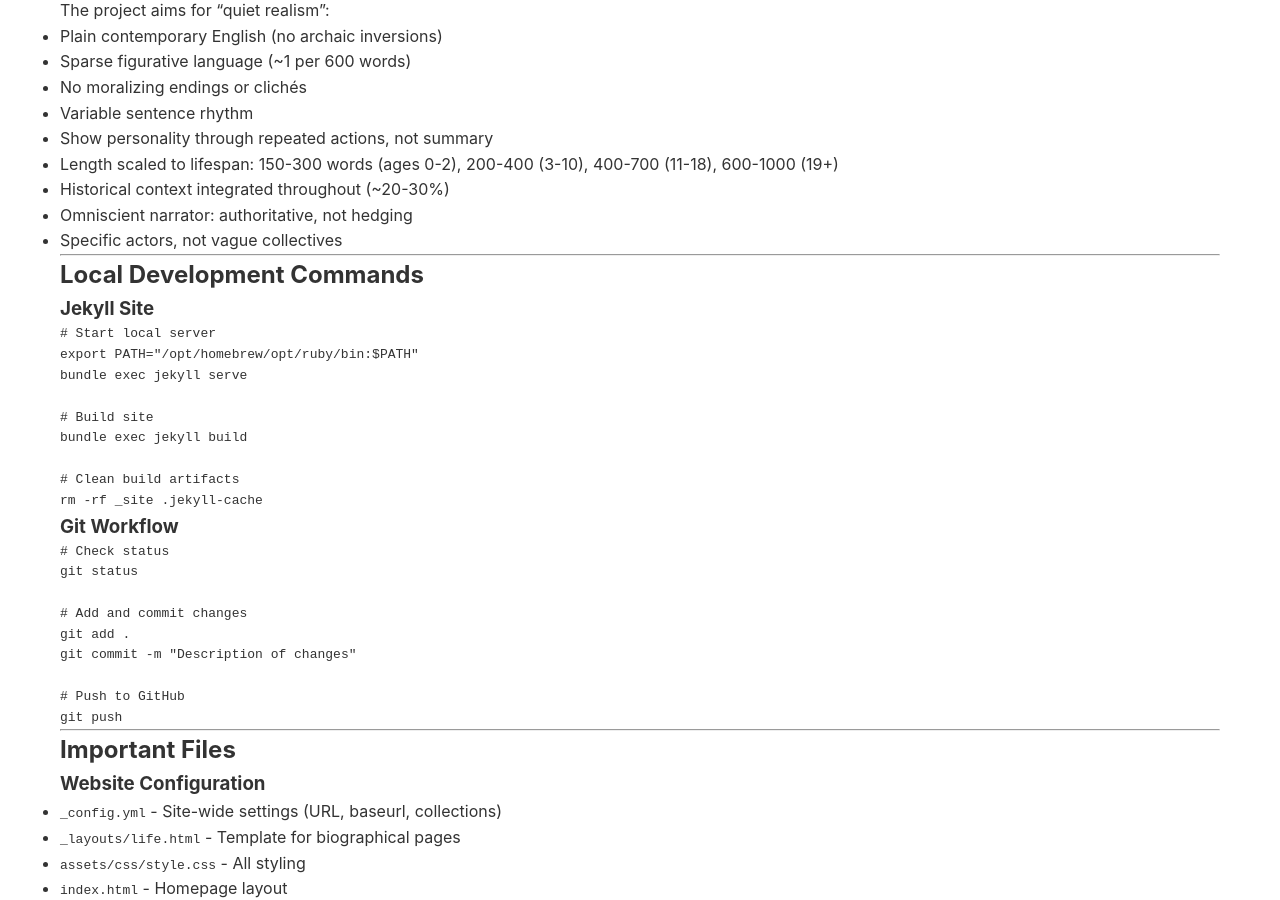
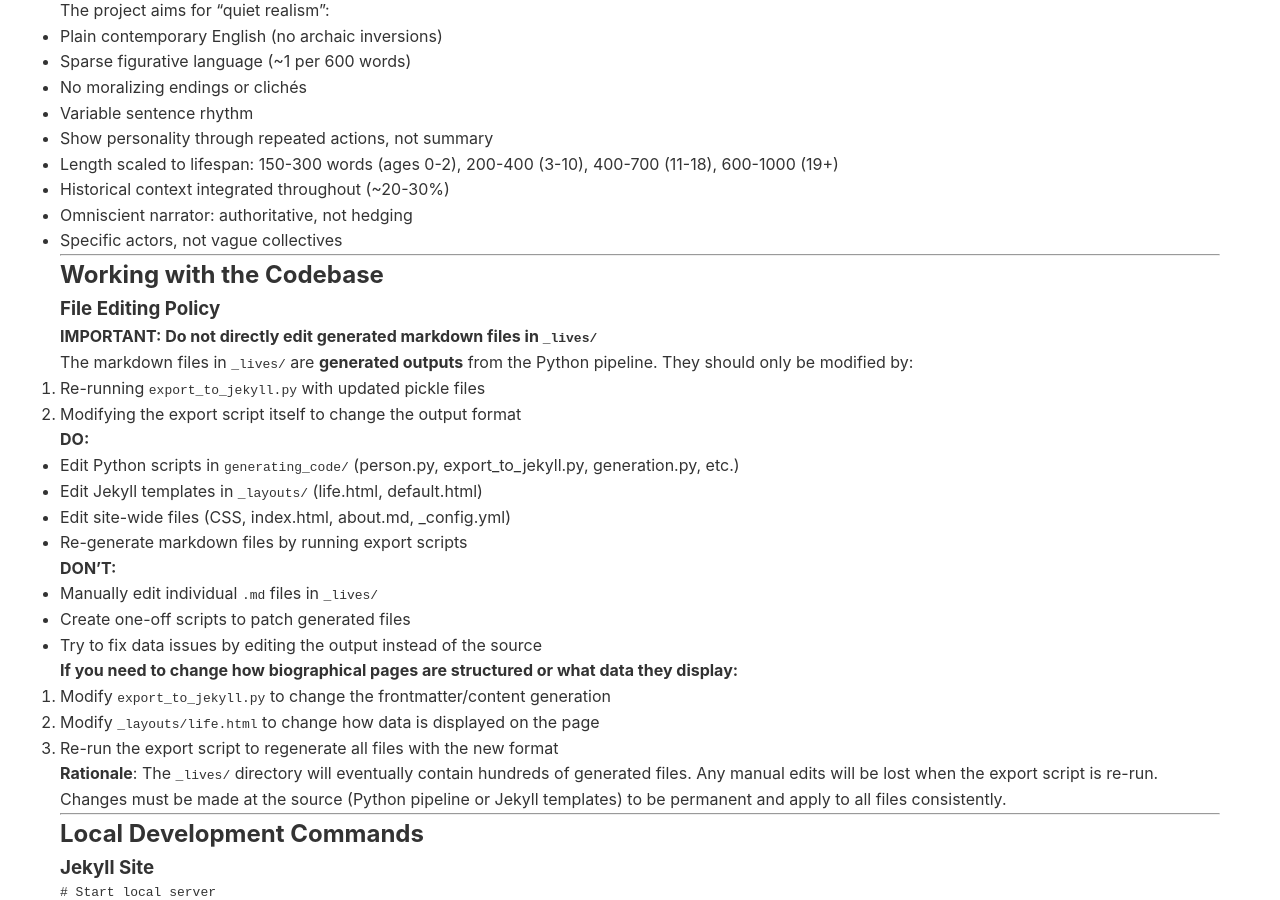
Before and after one commit to random-lives/random-lives, a Jekyll site: the page built from Claude.md, in a window 1280 px wide and 900 px high, scrolled down 4177 px. Built offline with Jekyll 4.4.1, drawn with Linux system fonts in a browser that asks for light colours; our own code applies the rules of GitHub Pages for plain Markdown files.

Commit message:
Add file editing policy to documentation
Clarify that _lives/ markdown files should not be edited directly:
- They are generated outputs from the Python pipeline
- Changes should be made in export_to_jekyll.py or templates
- Manual edits will be lost when re-exporting

🤖 Generated with [Claude Code](https://claude.com/claude-code)

Co-Authored-By: Claude Sonnet 4.5 <noreply@anthropic.com>

```diff
--- a/Claude.md
+++ b/Claude.md
@@ -239,6 +239,36 @@ The project aims for "quiet realism":
 
 ---
 
+## Working with the Codebase
+
+### File Editing Policy
+
+**IMPORTANT: Do not directly edit generated markdown files in `_lives/`**
+
+The markdown files in `_lives/` are **generated outputs** from the Python pipeline. They should only be modified by:
+1. Re-running `export_to_jekyll.py` with updated pickle files
+2. Modifying the export script itself to change the output format
+
+**DO:**
+- Edit Python scripts in `generating_code/` (person.py, export_to_jekyll.py, generation.py, etc.)
+- Edit Jekyll templates in `_layouts/` (life.html, default.html)
+- Edit site-wide files (CSS, index.html, about.md, _config.yml)
+- Re-generate markdown files by running export scripts
+
+**DON'T:**
+- Manually edit individual `.md` files in `_lives/`
+- Create one-off scripts to patch generated files
+- Try to fix data issues by editing the output instead of the source
+
+**If you need to change how biographical pages are structured or what data they display:**
+1. Modify `export_to_jekyll.py` to change the frontmatter/content generation
+2. Modify `_layouts/life.html` to change how data is displayed on the page
+3. Re-run the export script to regenerate all files with the new format
+
+**Rationale**: The `_lives/` directory will eventually contain hundreds of generated files. Any manual edits will be lost when the export script is re-run. Changes must be made at the source (Python pipeline or Jekyll templates) to be permanent and apply to all files consistently.
+
+---
+
 ## Local Development Commands
 
 ### Jekyll Site
```
